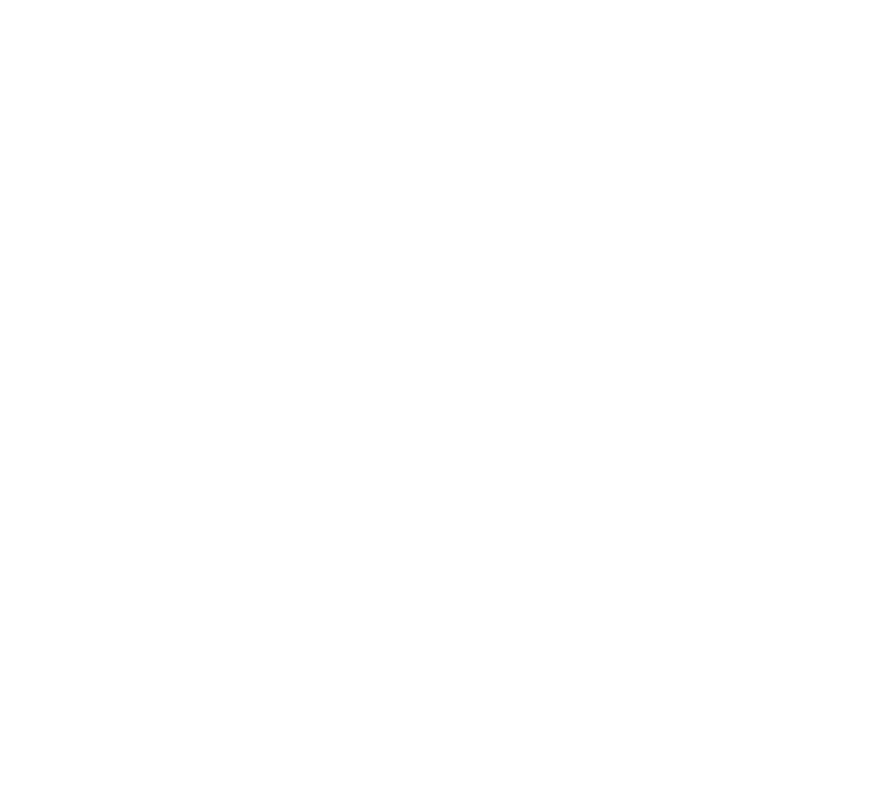
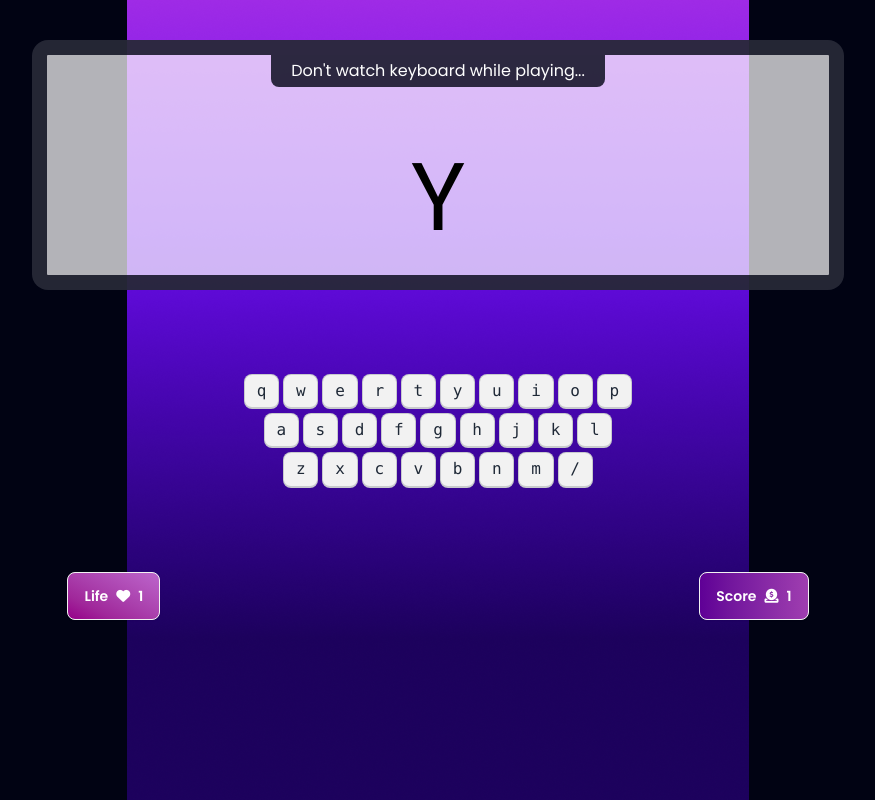
Before and after one commit to shazzadul-islam-samim/alpha-clash, a plain HTML site: page alphabet-clash-pro-resources-main/index.html in a window 1280 px wide. Shown: the whole page, without its empty margins (202-1077 px from the left). Drawn offline with nearby package versions, Linux system fonts and the light colour scheme; a web font is replaced by a local one.

Commit message:
playground

```diff
--- a/alphabet-clash-pro-resources-main/index.html
+++ b/alphabet-clash-pro-resources-main/index.html
@@ -7,18 +7,94 @@
     <!-- daisy ui and tailwind -->
     <link href="https://cdn.jsdelivr.net/npm/daisyui@4.12.23/dist/full.min.css" rel="stylesheet" type="text/css" />
     <script src="https://cdn.tailwindcss.com"></script>
-    <!-- css link -->
+    <!-- css -->
     <link rel="stylesheet" href="style.css">
+    <!-- font -->
+    <link rel="preconnect" href="https://fonts.googleapis.com">
+    <link rel="preconnect" href="https://fonts.gstatic.com" crossorigin>
+    <link href="https://fonts.googleapis.com/css2?family=Anton&family=Bebas+Neue&family=Edu+AU+VIC+WA+NT+Pre:wght@400..700&family=Geist:wght@100..900&family=Manrope:wght@200..800&family=Montserrat:ital,wght@0,100..900;1,100..900&family=Poppins:ital,wght@0,100;0,200;0,300;0,400;0,500;0,600;0,700;0,800;0,900;1,100;1,200;1,300;1,400;1,500;1,600;1,700;1,800;1,900&family=Raleway:ital,wght@0,100..900;1,100..900&family=Roboto+Slab:wght@100..900&family=Work+Sans:ital,wght@0,100..900;1,100..900&display=swap" rel="stylesheet">
+    <!-- font-awesome -->
+    <script src="https://kit.fontawesome.com/a30f31170f.js" crossorigin="anonymous"></script>
 
 </head>
-<body>
-    <main>
-        <section class="home">
+<body class="poppins">
+    <main class="bg-[#010313] min-h-screen bg-[url(images/background.png)] bg-no-repeat bg-center">
+        <section class="home hidden">
+            <div class="text-white flex flex-col justify-center items-center min-h-screen gap-5">
+                <h1 class="text-8xl uppercase font-anton">Alpha Clash Pro</h1>
+                <p class="">Unleash Your Keyboard Kung Fu: Press "Enter" to Play</p>
+                <button class="btn btn-outline">Play Now</button>
+
+            </div>
+        </section>
+        <!-- playground start -->
+        <section class="playground">
+            <div class="flex flex-col items-center gap-20 pt-10">
+                <!-- screen -->
+                <div class="artboard artboard-horizontal phone-4 border-[15px] border-[#010313CC] rounded-2xl bg-[#FFFFFFB3]"style="height:250px">
+                    <div class="flex justify-center">
+                        <p class="bg-[#010313CC] text-white rounded-b-lg px-5 py-1">Don't watch keyboard while playing...
+                        </p>
+                    </div>
+                    <div class="flex justify-center items-center h-full">
+                        <p class="text-black text-8xl">Y</p>
+                    </div>
+                </div>
+                <!-- keyboard start -->
+                <div>
+                    <div class="my-1 flex w-full justify-center gap-1">
+                        <kbd class="kbd">q</kbd>
+                        <kbd class="kbd">w</kbd>
+                        <kbd class="kbd">e</kbd>
+                        <kbd class="kbd">r</kbd>
+                        <kbd class="kbd">t</kbd>
+                        <kbd class="kbd">y</kbd>
+                        <kbd class="kbd">u</kbd>
+                        <kbd class="kbd">i</kbd>
+                        <kbd class="kbd">o</kbd>
+                        <kbd class="kbd">p</kbd>
+                      </div>
+                      <div class="my-1 flex w-full justify-center gap-1">
+                        <kbd class="kbd">a</kbd>
+                        <kbd class="kbd">s</kbd>
+                        <kbd class="kbd">d</kbd>
+                        <kbd class="kbd">f</kbd>
+                        <kbd class="kbd">g</kbd>
+                        <kbd class="kbd">h</kbd>
+                        <kbd class="kbd">j</kbd>
+                        <kbd class="kbd">k</kbd>
+                        <kbd class="kbd">l</kbd>
+                      </div>
+                      <div class="my-1 flex w-full justify-center gap-1">
+                        <kbd class="kbd">z</kbd>
+                        <kbd class="kbd">x</kbd>
+                        <kbd class="kbd">c</kbd>
+                        <kbd class="kbd">v</kbd>
+                        <kbd class="kbd">b</kbd>
+                        <kbd class="kbd">n</kbd>
+                        <kbd class="kbd">m</kbd>
+                        <kbd class="kbd">/</kbd>
+                      </div>
+                </div>
+                <!-- keyboard end -->
+                <!-- life score -->
+                 <div class="flex justify-around w-full">
+                    <button class="btn text-white" style="background-image: linear-gradient(to right top, #960089, #a0279a, #a93eab, #b352bb, #bc64cc);">
+                        <p>Life</p>
+                        <i class="fa-solid fa-heart"></i>
+                        <p>1</p>
+                    </button>
+                    <!-- another -->
+                    <button class="btn text-white" style="background-image: linear-gradient(to right, #5f0096, #70149c, #8023a3, #9031a9, #9f3eb0);">
+                        <p>Score</p>
+                        <i class="fa-solid fa-circle-dollar-to-slot"></i>
+                       <p>1</p>
+                      </button>
+                 </div>
+            </div>
 
         </section>
-        <section class="playing">
-
-        </section>
+        <!-- playground end -->
         <section class="score">
 
         </section>
--- a/alphabet-clash-pro-resources-main/style.css
+++ b/alphabet-clash-pro-resources-main/style.css
@@ -1,6 +1,11 @@
 
-@import url('https://fonts.googleapis.com/css2?family=Bebas+Neue&family=Edu+AU+VIC+WA+NT+Pre:wght@400..700&family=Geist:wght@100..900&family=Manrope:wght@200..800&family=Montserrat:ital,wght@0,100..900;1,100..900&family=Poppins:ital,wght@0,100;0,200;0,300;0,400;0,500;0,600;0,700;0,800;0,900;1,100;1,200;1,300;1,400;1,500;1,600;1,700;1,800;1,900&family=Raleway:ital,wght@0,100..900;1,100..900&family=Roboto+Slab:wght@100..900&family=Work+Sans:ital,wght@0,100..900;1,100..900&display=swap');
+.poppins {
+    font-family: "Poppins", serif;
+    font-style: normal;
+  }
 
-font-poppins{
-    font-family: "Poppins", serif;
-}
+  .font-anton {
+    font-family: "Anton", serif;
+    font-weight: 400;
+    font-style: normal;
+  }
```
Also changed, not shown: alphabet-clash-pro-resources-main/images/Group 25.svg (added).
